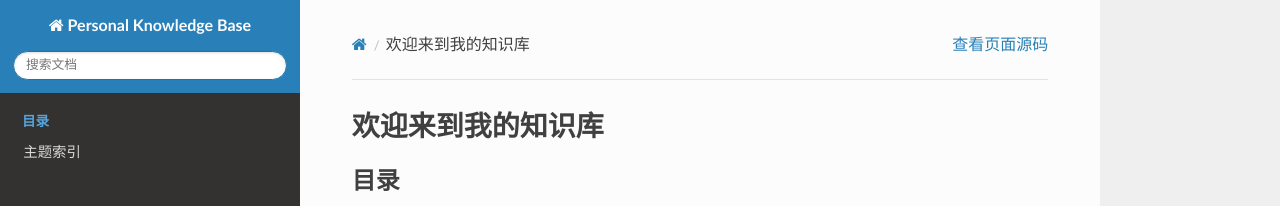
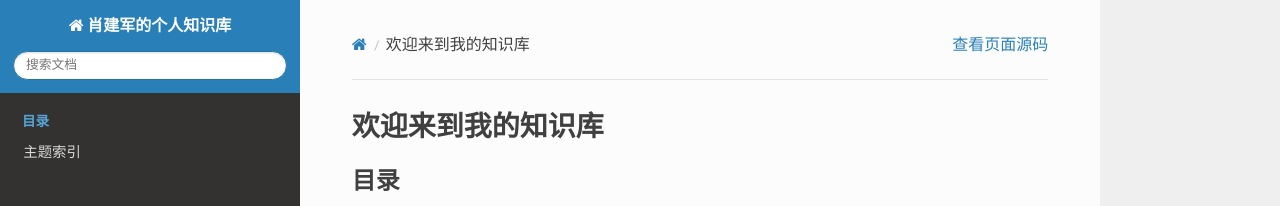
Before and after one commit to etShaw-zh/etShaw-zh, a Sphinx documentation site: the page built from docs/index.md, in a window 1280 px wide. Shown: the top 206 px of the page. Built offline with Sphinx 7.4.7 and the Read the Docs theme 3.1.0, drawn with Linux system fonts in a browser that asks for light colours.

Commit message:
Init my knowledge base.

```diff
--- a/docs/conf.py
+++ b/docs/conf.py
@@ -2,7 +2,7 @@ import os
 import sys
 sys.path.insert(0, os.path.abspath('..'))
 
-project = 'Personal Knowledge Base'
+project = '肖建军的个人知识库'
 copyright = f'2024-{__import__("datetime").datetime.now().year}, Jiaojian Xiao'
 author = 'Jiaojian Xiao'
 
```
Also changed, not shown: README.md (+1 -3 lines), 1 other file.
